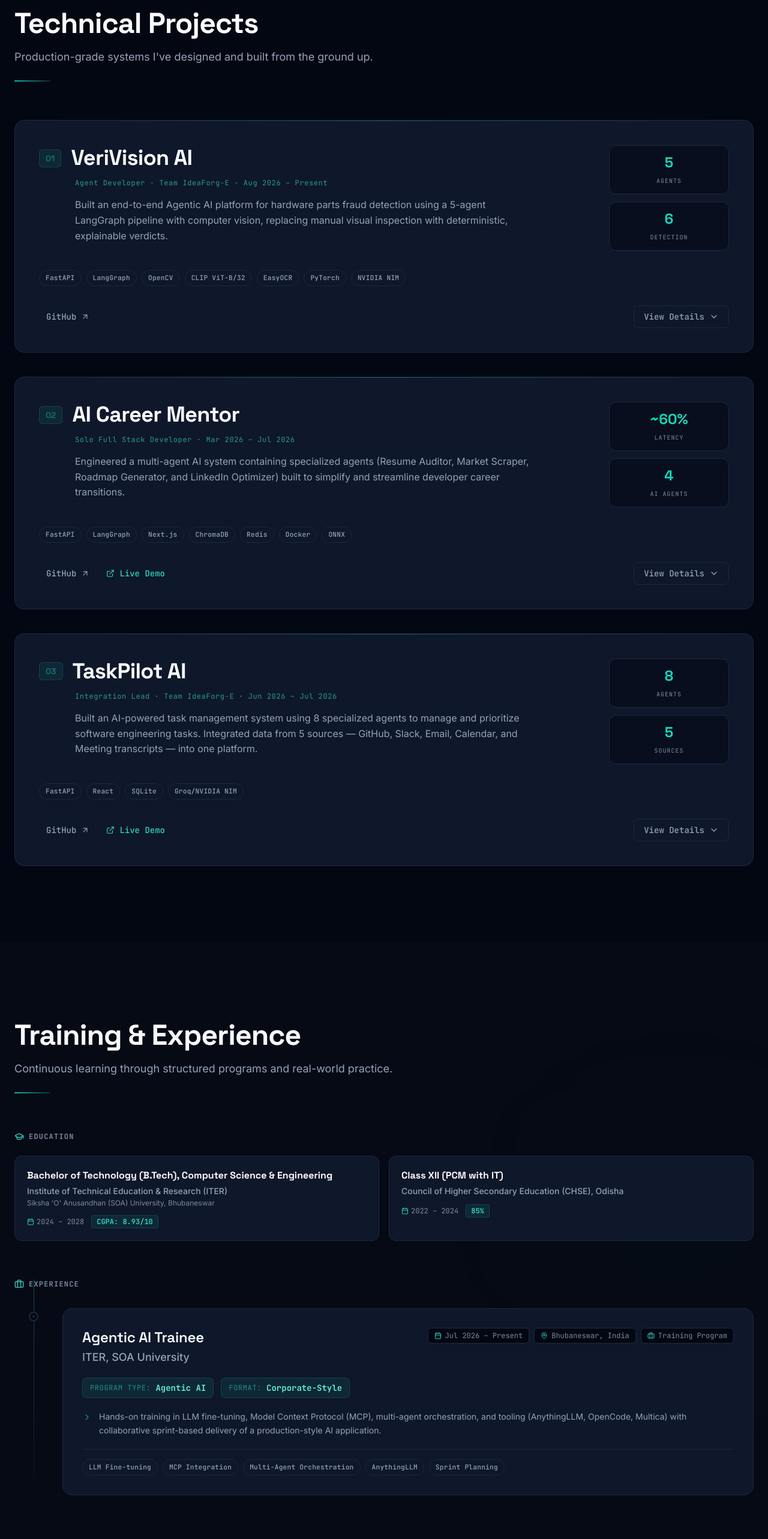
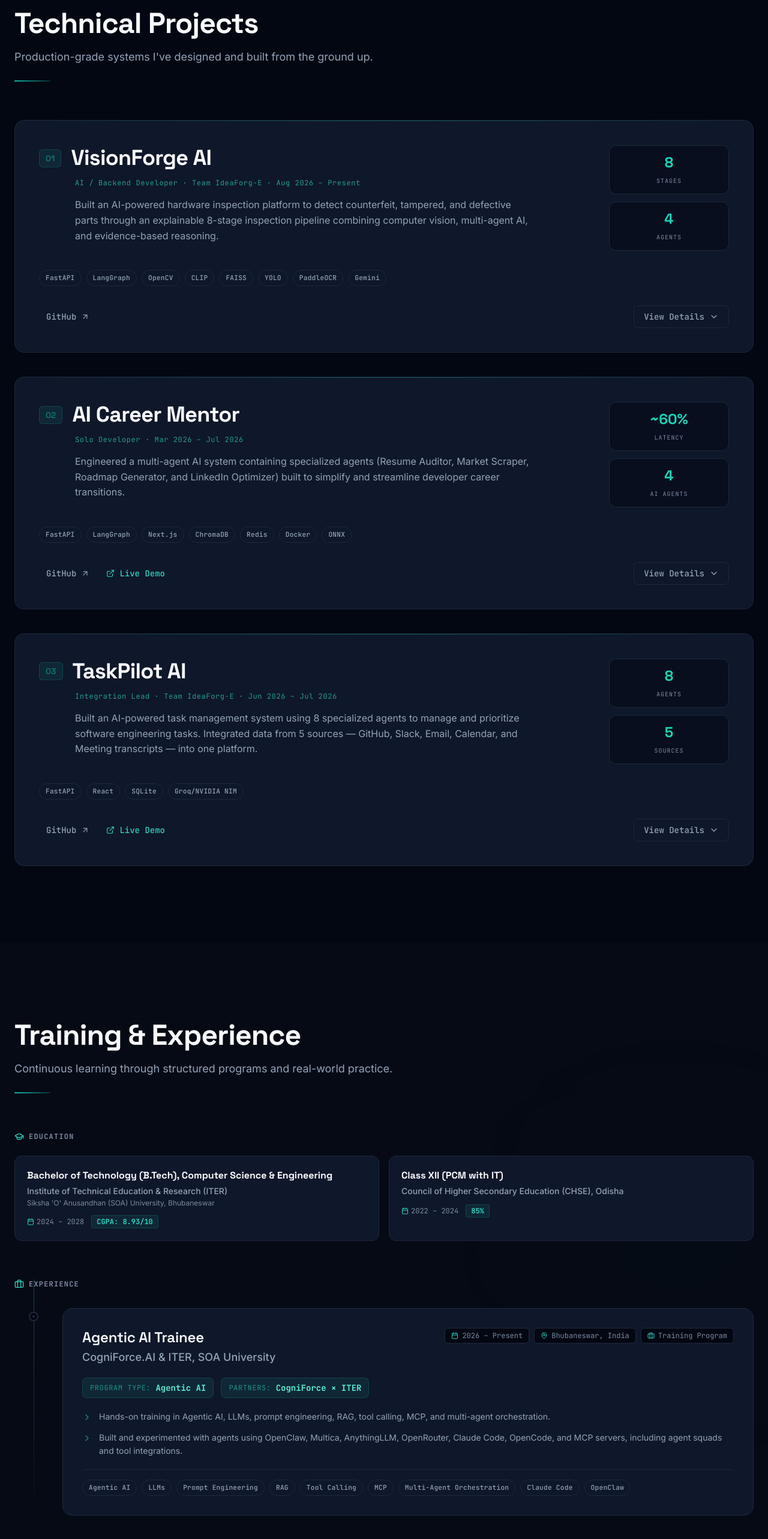
Before and after one commit to Anil-Pradhan-web/MY-PORTFOLIO, a Next.js app: page / in a window 1280 px wide. Shown: the part 1873-4439 px from the top of the page at 60% size. Built offline with nearby package versions, Linux system fonts and the light colour scheme.

Commit message:
feat: add VisionForge AI, CogniForce.AI training, and perfect resume typography spacing

```diff
--- a/src/components/sections/Experience.tsx
+++ b/src/components/sections/Experience.tsx
@@ -25,17 +25,18 @@ const education = [
 const experiences = [
   {
     role: 'Agentic AI Trainee',
-    org: 'ITER, SOA University',
-    period: 'Jul 2026 – Present',
+    org: 'CogniForce.AI & ITER, SOA University',
+    period: '2026 – Present',
     location: 'Bhubaneswar, India',
     type: 'Training Program',
     bullets: [
-      'Hands-on training in LLM fine-tuning, Model Context Protocol (MCP), multi-agent orchestration, and tooling (AnythingLLM, OpenCode, Multica) with collaborative sprint-based delivery of a production-style AI application.',
+      'Hands-on training in Agentic AI, LLMs, prompt engineering, RAG, tool calling, MCP, and multi-agent orchestration.',
+      'Built and experimented with agents using OpenClaw, Multica, AnythingLLM, OpenRouter, Claude Code, OpenCode, and MCP servers, including agent squads and tool integrations.',
     ],
-    skills: ['LLM Fine-tuning', 'MCP Integration', 'Multi-Agent Orchestration', 'AnythingLLM', 'Sprint Planning'],
+    skills: ['Agentic AI', 'LLMs', 'Prompt Engineering', 'RAG', 'Tool Calling', 'MCP', 'Multi-Agent Orchestration', 'Claude Code', 'OpenClaw'],
     metrics: [
       { label: 'Program Type', value: 'Agentic AI' },
-      { label: 'Format', value: 'Corporate-Style' },
+      { label: 'Partners', value: 'CogniForce × ITER' },
     ],
   },
 ];
--- a/src/components/sections/FeaturedWork.tsx
+++ b/src/components/sections/FeaturedWork.tsx
@@ -8,45 +8,47 @@ import { Badge } from '@/components/ui/Badge';
 
 const projects = [
   {
-    id: 'verivision-ai',
-    title: 'VeriVision AI',
-    tagline: 'Agent Developer · Team IdeaForg-E · Aug 2026 – Present',
+    id: 'visionforge-ai',
+    title: 'VisionForge AI',
+    tagline: 'AI / Backend Developer · Team IdeaForg-E · Aug 2026 – Present',
     description:
-      'Built an end-to-end Agentic AI platform for hardware parts fraud detection using a 5-agent LangGraph pipeline with computer vision, replacing manual visual inspection with deterministic, explainable verdicts.',
+      'Built an AI-powered hardware inspection platform to detect counterfeit, tampered, and defective parts through an explainable 8-stage inspection pipeline combining computer vision, multi-agent AI, and evidence-based reasoning.',
     challenge:
-      'Manual inspection of hardware parts for counterfeiting takes 4+ hours per pallet and is inconsistent across sites. Inspectors miss subtle fraud like single-character serial number alterations (0→O) or non-OEM label hue shifts.',
+      'Manual hardware inspection is slow and inconsistent, making it difficult to detect subtle issues such as altered labels, missing components, tampered images, and counterfeit parts.',
     solution:
-      'Designed a 5-agent LangGraph state machine that orchestrates CLIP-based golden reference matching, image quality gating with ORB homography, and a 6-method parallel anomaly ensemble. Built a Noisy-OR multi-angle fusion engine to produce deterministic fraud verdicts with audit-ready PDF reports.',
+      'Built an automated inspection pipeline that validates images, finds the correct golden reference, routes relevant regions to specialized AI agents, combines their evidence, and produces an explainable final verdict.',
     architecture: {
       layers: [
-        { name: 'Frontend', tech: 'React + Vite + Tailwind CSS', icon: '🌐' },
-        { name: 'API Gateway', tech: 'FastAPI (REST)', icon: '⚡' },
-        { name: 'Orchestration', tech: 'LangGraph StateGraph (5 agents)', icon: '🧠' },
-        { name: 'Vision Engine', tech: 'OpenCV + CLIP ViT-B/32 + EasyOCR', icon: '👁️' },
-        { name: 'AI Providers', tech: 'NVIDIA NIM (Vision + Text LLM)', icon: '🤖' },
-        { name: 'Data Layer', tech: 'SQLite + File System', icon: '💾' },
+        { name: 'API', tech: 'FastAPI', icon: '⚡' },
+        { name: 'Orchestration', tech: 'LangGraph (8-stage pipeline)', icon: '🧠' },
+        { name: 'Computer Vision', tech: 'OpenCV · CLIP · FAISS · YOLO', icon: '👁️' },
+        { name: 'AI Agents', tech: 'PaddleOCR · EasyOCR · Vision LLM', icon: '🤖' },
+        { name: 'Reasoning', tech: 'Groq · Google Gemini', icon: '⚡' },
+        { name: 'Data Layer', tech: 'PostgreSQL · SQLite · Redis', icon: '💾' },
       ],
     },
     metrics: [
-      { label: 'Agents', value: '5', detail: 'LangGraph pipeline' },
-      { label: 'Detection', value: '6', detail: 'parallel methods' },
-      { label: 'Speed', value: '3-5s', detail: 'per part (vs 4+ hrs)' },
-      { label: 'Hackathon', value: 'Dell', detail: 'Grand Final 2026' },
+      { label: 'Stages', value: '8', detail: 'Inspection stages' },
+      { label: 'Agents', value: '4', detail: 'Specialized evidence agents' },
+      { label: 'Classes', value: '10', detail: 'YOLO component classes' },
+      { label: 'Hardware', value: '3', detail: 'Supported types' },
     ],
     features: [
-      'Agentic Workflow Development — Designed and implemented the 5-agent LangGraph workflow to automate reference selection, image triage, fraud inspection, decision-making, and explanation.',
-      'Vision Agent Integration — Integrated CLIP, OpenCV, SSIM, EasyOCR, and Vision LLMs into the inspection agent for detecting visual, structural, and text-based anomalies.',
-      'Decision & Evidence Engine — Built the risk scoring and multi-angle fusion logic to combine evidence from multiple detection methods into a final fraud verdict.',
-      'Explainable AI & Human Review — Implemented LLM-based explanations, audit reports, and Human-in-the-Loop review, making detection results easier to verify and audit.',
+      'Image Intelligence — Built image quality, authenticity, and golden-reference matching pipelines using OpenCV, embeddings, CLIP, and FAISS.',
+      'Agentic Inspection — Developed 4 specialized evidence agents for OCR, labels, structural anomalies, and general visual inspection.',
+      'ROI-Based Processing — Implemented ROI scheduling and targeted analysis to route relevant image regions to the right inspection agent.',
+      'Evidence Fusion — Combined findings from multiple detectors and image angles into a single confidence-aware evidence set.',
+      'AI Decision Engine — Implemented an AI Judge + policy engine to convert inspection evidence into actionable fraud decisions.',
+      'Explainable Inspection — Generated evidence-backed reports with confidence, root-cause reasoning, and recommended actions for human verification.',
     ],
-    stack: ['FastAPI', 'LangGraph', 'OpenCV', 'CLIP ViT-B/32', 'EasyOCR', 'PyTorch', 'NVIDIA NIM'],
+    stack: ['FastAPI', 'LangGraph', 'OpenCV', 'CLIP', 'FAISS', 'YOLO', 'PaddleOCR', 'Gemini'],
     githubUrl: 'https://github.com/IdeaForg-e/VeriVision-AI',
     liveUrl: '',
   },
   {
     id: 'ai-career-mentor',
     title: 'AI Career Mentor',
-    tagline: 'Solo Full Stack Developer · Mar 2026 – Jul 2026',
+    tagline: 'Solo Developer · Mar 2026 – Jul 2026',
     description:
       'Engineered a multi-agent AI system containing specialized agents (Resume Auditor, Market Scraper, Roadmap Generator, and LinkedIn Optimizer) built to simplify and streamline developer career transitions.',
     challenge:
--- a/src/components/sections/TechStack.tsx
+++ b/src/components/sections/TechStack.tsx
@@ -8,7 +8,7 @@ import {
   SiJsonwebtokens, SiPostgresql,
   SiPytorch, SiOpencv, SiPytest,
 } from 'react-icons/si';
-import { BrainCircuit, Cpu, GitBranch, Box, ShieldCheck, Database, Radio, Sparkles, Clock } from 'lucide-react';
+import { BrainCircuit, Cpu, GitBranch, Box, ShieldCheck, Database, Radio, Sparkles, Clock, ScanText, Target, ShieldAlert } from 'lucide-react';
 import SectionHeading from '@/components/ui/SectionHeading';
 
 const skillCategories = [
@@ -49,14 +49,16 @@ const skillCategories = [
     ],
   },
   {
-    category: 'AI / ML',
+    category: 'Computer Vision',
     items: [
-      { name: 'Computer Vision', icon: BrainCircuit, color: '#8B5CF6' },
+      { name: 'OpenCV', icon: SiOpencv, color: '#5C3EE8' },
       { name: 'CLIP', icon: Box, color: '#FF6F00' },
-      { name: 'PyTorch', icon: SiPytorch, color: '#EE4C2C' },
-      { name: 'OpenCV', icon: SiOpencv, color: '#5C3EE8' },
-      { name: 'EasyOCR', icon: BrainCircuit, color: '#00C853' },
-      { name: 'Anomaly Detection', icon: BrainCircuit, color: '#EF4444' },
+      { name: 'FAISS', icon: Database, color: '#00A389' },
+      { name: 'OCR', icon: ScanText, color: '#00C853' },
+      { name: 'SSIM', icon: Cpu, color: '#38BDF8' },
+      { name: 'YOLO', icon: Target, color: '#F59E0B' },
+      { name: 'Image Embeddings', icon: Box, color: '#8B5CF6' },
+      { name: 'Anomaly Detection', icon: ShieldAlert, color: '#EF4444' },
     ],
   },
   {
```
Also changed, not shown: 2 other files (tests, documents, lock files or other folders).
